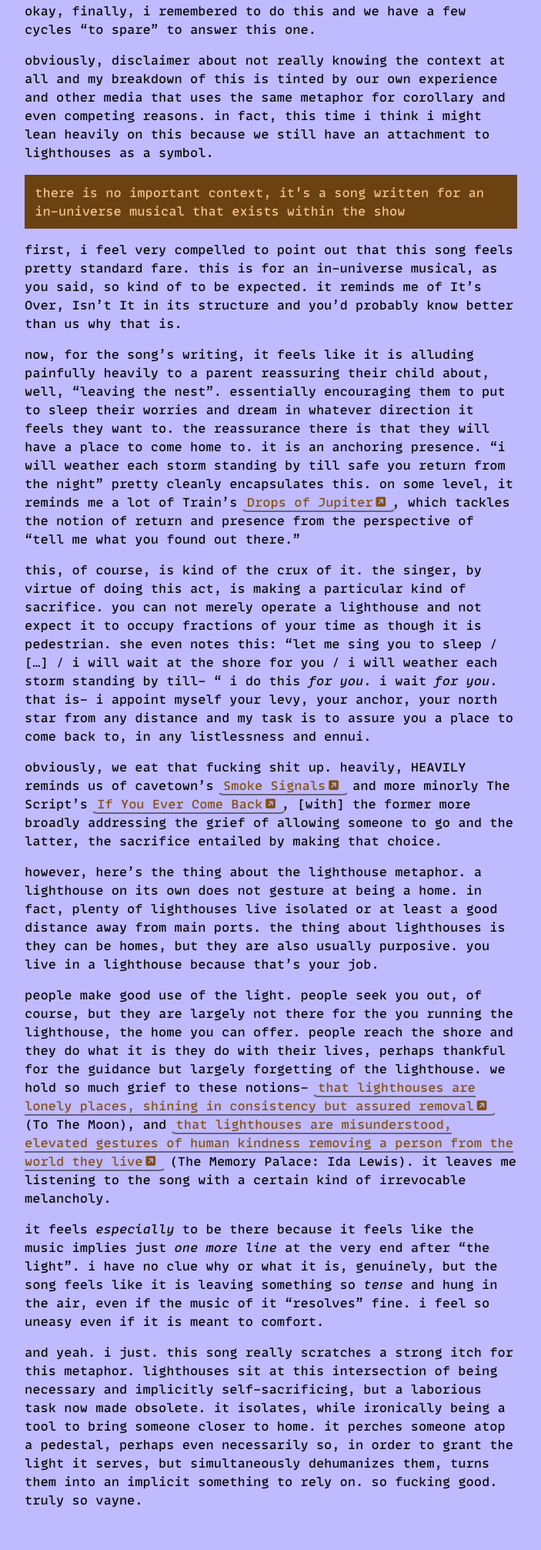
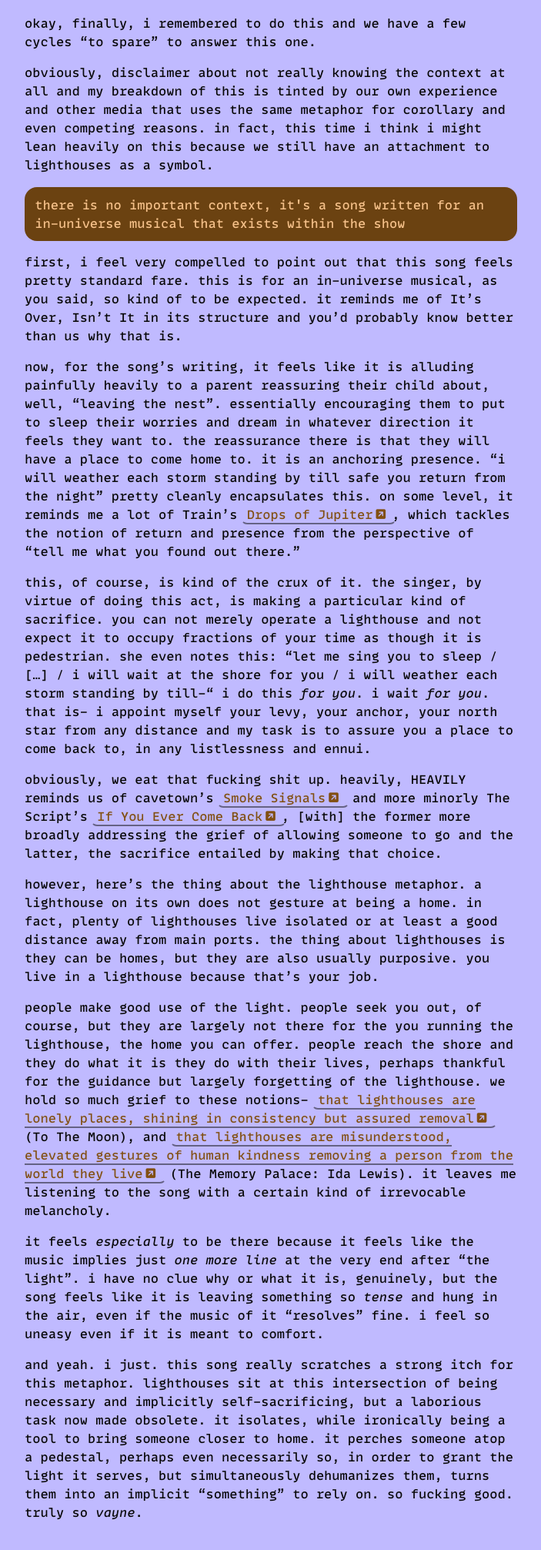
Before and after one commit to vaynealtapascine/vaynealtapascine.github.io, a Jekyll site: the page built from _posts/2023-10-08-love-is-a-lighthouse.md, in a window 1280 px wide, cut to the strip 448-2505 px from the top of the page. Shown: the top 2013 px of the strip at 77% size, without its empty margins (288-991 px from the left). Built offline with Jekyll 4.4.1, drawn with Linux system fonts in a browser that asks for light colours; nearby versions of some CDN libraries.

Commit message:
fixed format (my love is a lighthouse).

```diff
--- a/_posts/2023-10-08-love-is-a-lighthouse.md
+++ b/_posts/2023-10-08-love-is-a-lighthouse.md
@@ -18,7 +18,7 @@
 
 now, for the song's writing, it feels like it is alluding painfully heavily to a parent reassuring their child about, well, "leaving the nest". essentially encouraging them to put to sleep their worries and dream in whatever direction it feels they want to. the reassurance there is that they will have a place to come home to. it is an anchoring presence. "i will weather each storm standing by till safe you return from the night" pretty cleanly encapsulates this. on some level, it reminds me a lot of Train's <a href="https://open.spotify.com/track/2hKdd3qO7cWr2Jo0Bcs0MA" class="spotify">Drops of Jupiter</a>, which tackles the notion of return and presence from the perspective of "tell me what you found out there."
 
-this, of course, is kind of the crux of it. the singer, by virtue of doing this act, is making a particular kind of sacrifice. you can not merely operate a lighthouse and not expect it to occupy fractions of your time as though it is pedestrian. she even notes this: "let me sing you to sleep / [...] / i will wait at the shore for you / i will weather each storm standing by till- " i do this *for you*. i wait *for you*. that is- i appoint myself your levy, your anchor, **your north star from any distance** and my task is to assure you a place to come back to, in any listlessness and ennui.
+this, of course, is kind of the crux of it. the singer, by virtue of doing this act, is making a particular kind of sacrifice. you can not merely operate a lighthouse and not expect it to occupy fractions of your time as though it is pedestrian. she even notes this: "let me sing you to sleep / [...] / i will wait at the shore for you / i will weather each storm standing by till-" i do this *for you*. i wait *for you*. that is- i appoint myself your levy, your anchor, **your north star from any distance** and my task is to assure you a place to come back to, in any listlessness and ennui.
 
 obviously, we eat that fucking shit up. heavily, HEAVILY reminds us of cavetown's <a href="https://open.spotify.com/track/07c66SO9kYqa5GSmvLsQZy" class="spotify">Smoke Signals</a> and more minorly The Script's <a href="https://open.spotify.com/track/6Vg3QC5UcpdAcGXgUqkjIX" class="spotify">If You Ever Come Back</a>, [with] the former more broadly addressing the grief of allowing someone to go and the latter, the sacrifice entailed by making that choice.
 
@@ -28,4 +28,4 @@
 
 it feels *especially* to be there because it feels like the music implies just *one more line* at the very end after "the light". i have no clue why or what it is, genuinely, but the song feels like it is leaving something so *tense* and hung in the air, even if the music of it "resolves" fine. i feel so uneasy even if it is meant to comfort.
 
-and yeah. i just. this song really scratches a strong itch for this metaphor. lighthouses sit at this intersection of being necessary and implicitly self-sacrificing, but a laborious task now made obsolete. it isolates, while ironically being a tool to bring someone closer to home. it perches someone atop a pedestal, perhaps even necessarily so, in order to grant the light it serves, but simultaneously dehumanizes them, turns them into an implicit something to rely on. so fucking good. truly so vayne.
+and yeah. i just. this song really scratches a strong itch for this metaphor. lighthouses sit at this intersection of being necessary and implicitly self-sacrificing, but a laborious task now made obsolete. it isolates, while ironically being a tool to bring someone closer to home. it perches someone atop a pedestal, perhaps even necessarily so, in order to grant the light it serves, but simultaneously dehumanizes them, turns them into an implicit "something" to rely on. so fucking good. truly so *vayne*.
--- a/assets/css/main.scss
+++ b/assets/css/main.scss
@@ -158,13 +158,14 @@
 	opacity: 30%;
 	text-align: right;
 	padding: 0;
-	margin: -1rem 0;
+	margin: -0.5rem 0;
 	font-style: italic;
 	font-weight: 300;
 }
 
 div.speaking_august {
 	padding: 0.75rem 0.75rem 0.625rem 0.825rem;
+	border-radius: 1rem;
 	color: color-mix(in lab, var(--accent-color), #fff 50%);
 	background-color: color-mix(in lab, var(--accent-color), #000 50%);
 
```
